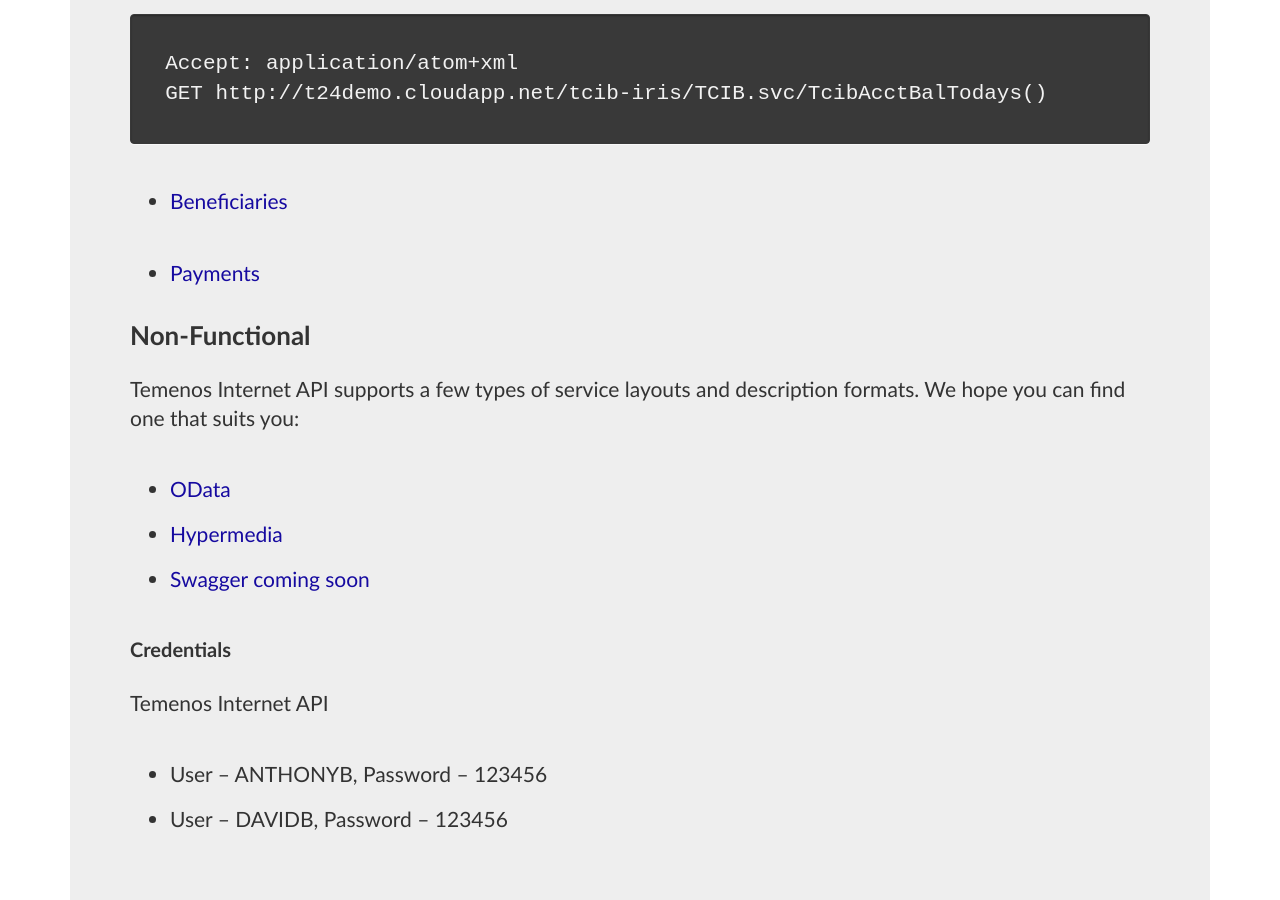
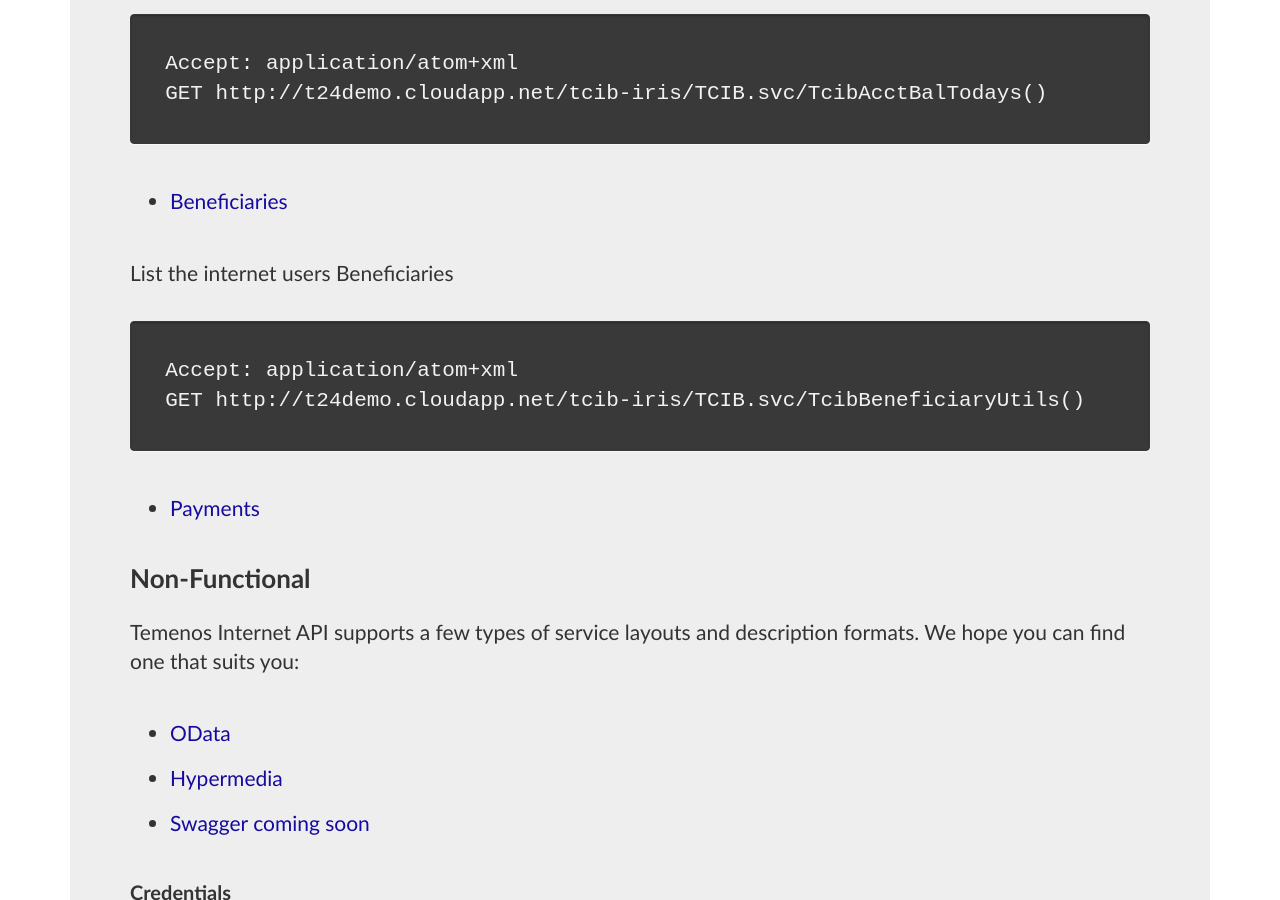
Before and after one commit to temenostech/TemenosHypermediaAPI, a Jekyll site: the page built from InternetAPI/index.md, in a window 1280 px wide and 900 px high, scrolled down 1384 px. Built offline with Jekyll 4.4.1, drawn with Linux system fonts in a browser that asks for light colours; some web fonts are replaced; Markdown is read by kramdown in place of the engine named in the settings.

Commit message:
Documentation added for 'Beneficiaries' enquiry

```diff
--- a/InternetAPI/index.md
+++ b/InternetAPI/index.md
@@ -39,8 +39,14 @@ GET http://t24demo.cloudapp.net/tcib-iris/TCIB.svc/TcibAcctBalTodays()
 </pre>
 
 
-* [Beneficiaries]()
+* [Beneficiaries](http://t24demo.cloudapp.net/tcib-iris/TCIB.svc/TcibBeneficiaryUtils\(\))
 
+List the internet users Beneficiaries
+
+<pre>
+Accept: application/atom+xml
+GET http://t24demo.cloudapp.net/tcib-iris/TCIB.svc/TcibBeneficiaryUtils()
+</pre>
 
 * [Payments]()
 
```
